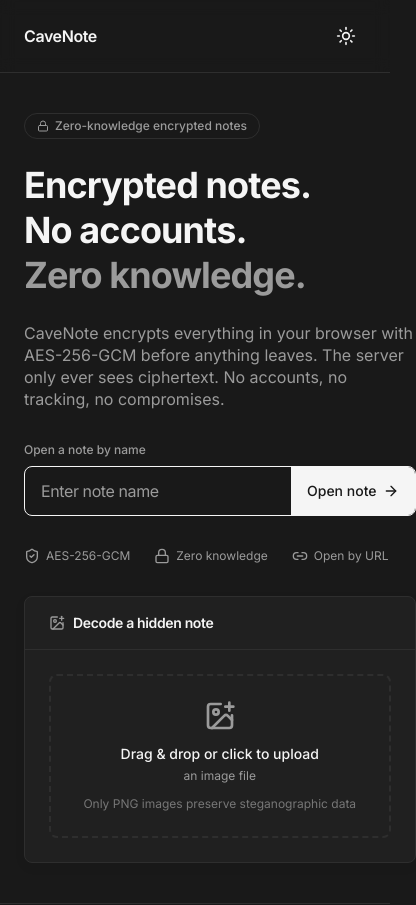
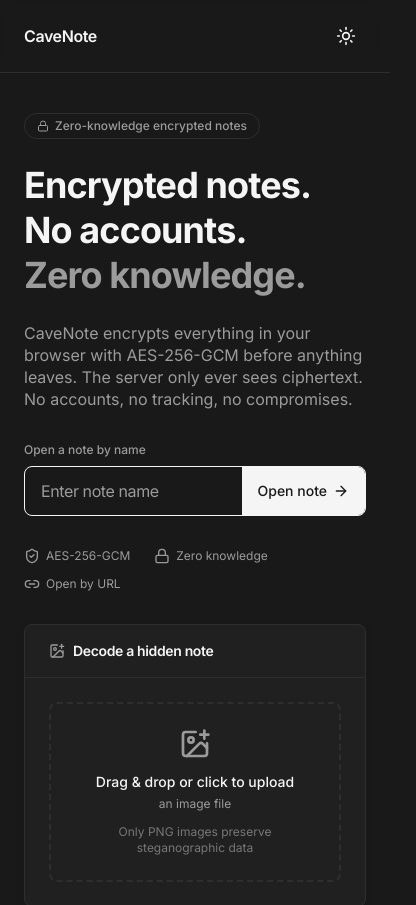
Before and after one commit to yashchavan02/CaveNote, a React (Vite) app in the folder frontend/: page / in a window 390 px wide. Shown: the top 905 px of the page, 416 px wide, since content can reach past the window. Built offline with nearby package versions, Linux system fonts and the light colour scheme; no server answers.

Commit message:
Fix: The code now work better in ui for smaller screens with no overflow 2

```diff
--- a/frontend/src/components/Landing.jsx
+++ b/frontend/src/components/Landing.jsx
@@ -128,8 +128,8 @@
       <main className="flex-1">
         {/* Hero */}
         <section id="open" className="scroll-mt-32 border-b dark:border-notion-border-dark">
-          <div className="mx-auto grid w-full max-w-notion gap-8 px-6 py-10 lg:grid-cols-2 lg:px-12 lg:gap-16 lg:py-20">
-            <div className="flex flex-col justify-center">
+          <div className="mx-auto grid w-full max-w-notion gap-8 px-6 py-10 lg:grid-cols-2 lg:px-12 lg:gap-16 lg:py-20 overflow-hidden">
+            <div className="flex flex-col justify-center min-w-0">
               <span className="inline-flex w-fit items-center gap-1.5 rounded-full border border-notion-border px-3 py-1 text-xs font-medium text-notion-muted dark:border-notion-border-dark dark:text-notion-muted-dark">
                 <Lock className="h-3 w-3" />
                 Zero-knowledge encrypted notes
@@ -181,7 +181,7 @@
               </div>
             </div>
 
-            <div className="flex flex-col justify-center">
+            <div className="flex flex-col justify-center min-w-0">
               {/* Decode tool card */}
               <div id="decode" className="card-notion border border-notion-border dark:border-notion-border-dark overflow-hidden scroll-mt-24">
                 <div className="flex items-center gap-2 border-b border-notion-border px-6 py-4 dark:border-notion-border-dark">
--- a/frontend/src/index.css
+++ b/frontend/src/index.css
@@ -5,6 +5,9 @@
 @layer base {
   * {
     @apply border-notion-border dark:border-notion-border-dark;
+  }
+  html {
+    overflow-x: hidden;
   }
   body {
     @apply antialiased bg-notion-bg text-notion-text dark:bg-notion-bg-dark dark:text-notion-text-dark;
```
